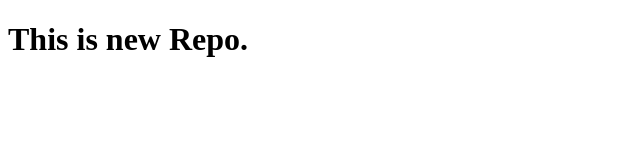
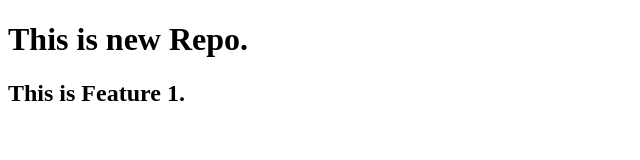
Before and after one commit to Pratikshasapkal/LocalRepo, a plain HTML site: page index.html in a window 1280 px wide. Shown: the whole page, without its empty margins (0-640 px from the left). Drawn offline with Linux system fonts and the light colour scheme.

Commit message:
This is feature 1

```diff
--- a/index.html
+++ b/index.html
@@ -9,5 +9,8 @@
     <h1>
         This is new Repo.
     </h1>
+    <h2>
+        This is Feature 1.
+    </h2>
 </body>
 </html>
```
